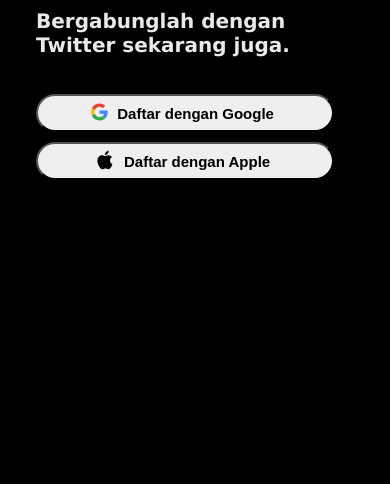
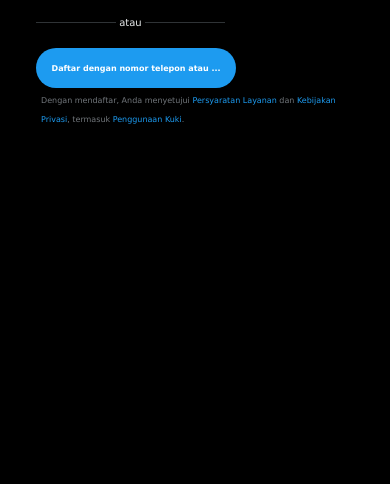
Before and after one commit to yoviarpauzi/twitter-login-page, a plain HTML site: page index.html in a window 390 px wide. Shown: the part 360-844 px from the top of the page. Drawn offline with Linux system fonts and the light colour scheme.

Commit message:
initial commit

```diff
--- a/index.html
+++ b/index.html
@@ -42,7 +42,6 @@
               version="1.1"
               xmlns="http://www.w3.org/2000/svg"
               viewBox="0 0 48 48"
-              style="width: 17px; height: 20px"
             >
               <g>
                 <path
@@ -70,7 +69,7 @@
             <svg
               viewBox="0 0 24 24"
               aria-hidden="true"
-              style="color: rgb(15, 20, 25); width: 20px; height: 20px"
+              style="color: rgb(15, 20, 25)"
             >
               <g>
                 <path
@@ -82,9 +81,15 @@
           </button>
         </div>
         <div class="or">
-          <span></span>
+          <span class="line"></span>
           <span>atau</span>
-          <span></span>
+          <span class="line"></span>
+        </div>
+        <span class="signup">
+          <a href="#">Daftar dengan nomor telepon atau ...</a>
+          <div class="desc">
+            <span>Dengan mendaftar, Anda menyetujui <span class="blue">Persyaratan Layanan</span> dan <span class="blue">Kebijakan Privasi</span>, termasuk <span class="blue">Penggunaan Kuki</span>.</span>
+          </div>
         </div>
       </div>
     </div>
--- a/style.css
+++ b/style.css
@@ -1,6 +1,7 @@
 body {
   background-color: #000;
   margin: 0;
+  color: #e7e9ea;
 }
 .container {
   display: flex;
@@ -23,13 +24,11 @@ body {
     BlinkMacSystemFont, "Segoe UI", Roboto, Helvetica, Arial, sans-serif;
 }
 .right h1 {
-  color: #e7e9ea;
   font-size: 64px;
   font-weight: 700;
   margin-top: 60px;
 }
 .right h2 {
-  color: #e7e9ea;
   font-size: 31px;
   margin-top: 50px;
 }
@@ -37,27 +36,75 @@ body {
   padding: 10px 0px;
 }
 .daftar button {
-  text-align: center;
   font-family: "Google Sans", arial, sans-serif;
   font-size: 15px;
   width: 298px;
   height: 38px;
   border-radius: 20px;
   font-weight: 700;
-  padding-bottom: 5px;
-  display: block;
   cursor: pointer;
   margin: 10px 0;
+  display: flex;
+  justify-content: center;
+  align-items: center;
 }
 .daftar button svg {
   display: inline-block;
   left: -5px;
-  top: 3px;
   position: relative;
+  top: -1.5px;
+  width: 20px;
+  height: 20px;
+}
+.or {
+  font-size: 15px;
+}
+.or .line {
+  background-color: rgb(47, 51, 54);
+  display: inline-block;
+  width: 127px;
+  height: 1px;
+  position: relative;
+  top: -3px;
+}
+.signup {
+  max-width: 320px;
+  max-height: 150px;
+  display: flex;
+  flex-direction: column;
+}
+.signup a {
+  box-sizing: border-box;
+  display: flex;
+  background-color: rgb(29, 155, 240);
+  font-size: 13px;
+  border-radius: 20px;
+  justify-content: center;
+  align-items: center;
+  text-decoration: none;
+  color: #fff;
+  margin-top: 20px;
+  font-weight: 700;
+  width: 298px;
+  height: 38px;
+}
+.signup a:hover {
+  text-decoration: underline;
+}
+.signup .desc {
+  margin-left: 5px;
+}
+.signup span {
+  font-size: 10px;
+  color: #71767b;
+}
+.signup span .blue {
+  color: rgb(29, 155, 240);
+  cursor: pointer;
 }
 
 /* responsive */
-@media screen and (max-width: 768px) {
+@media screen and (max-width: 850px) {
   .left {
     display: none;
   }
@@ -67,4 +114,39 @@ body {
   .right h2 {
     font-size: 20px;
   }
+  .daftar button svg {
+    width: 15px;
+    height: 15px;
+  }
 }
+@media screen and (max-width: 400px) {
+  .signup a {
+    width: 200px;
+    font-size: 8px;
+    height: 40px;
+  }
+  .signup span {
+    font-size: 8px;
+  }
+  .right h1 {
+    font-size: 20px;
+  }
+  .right h2 {
+    font-size: 15px;
+  }
+  .daftar button {
+    width: 200px;
+    height: 30px;
+    font-size: 12px;
+  }
+  .daftar button svg {
+    width: 15px;
+    height: 15px;
+  }
+  .or {
+    font-size: 10px;
+  }
+  .or .line {
+    width: 80px;
+  }
+}
```
